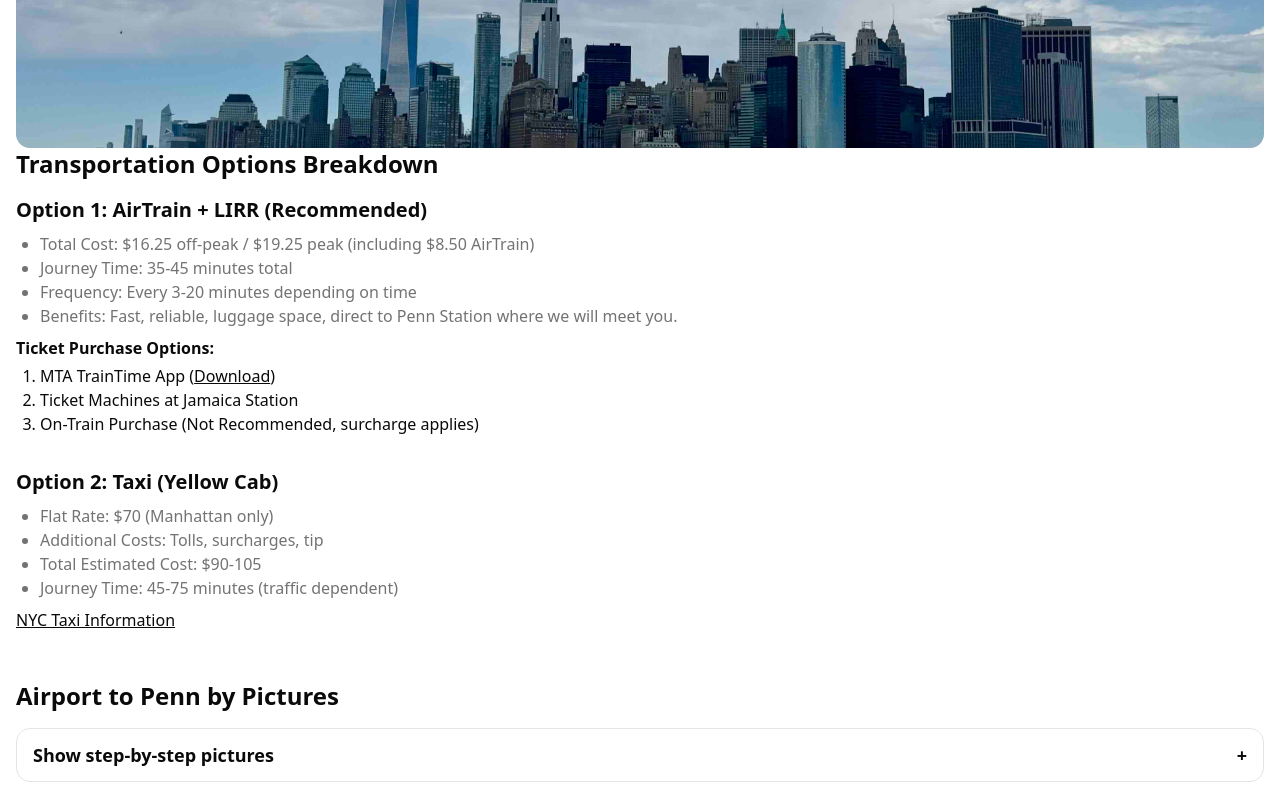
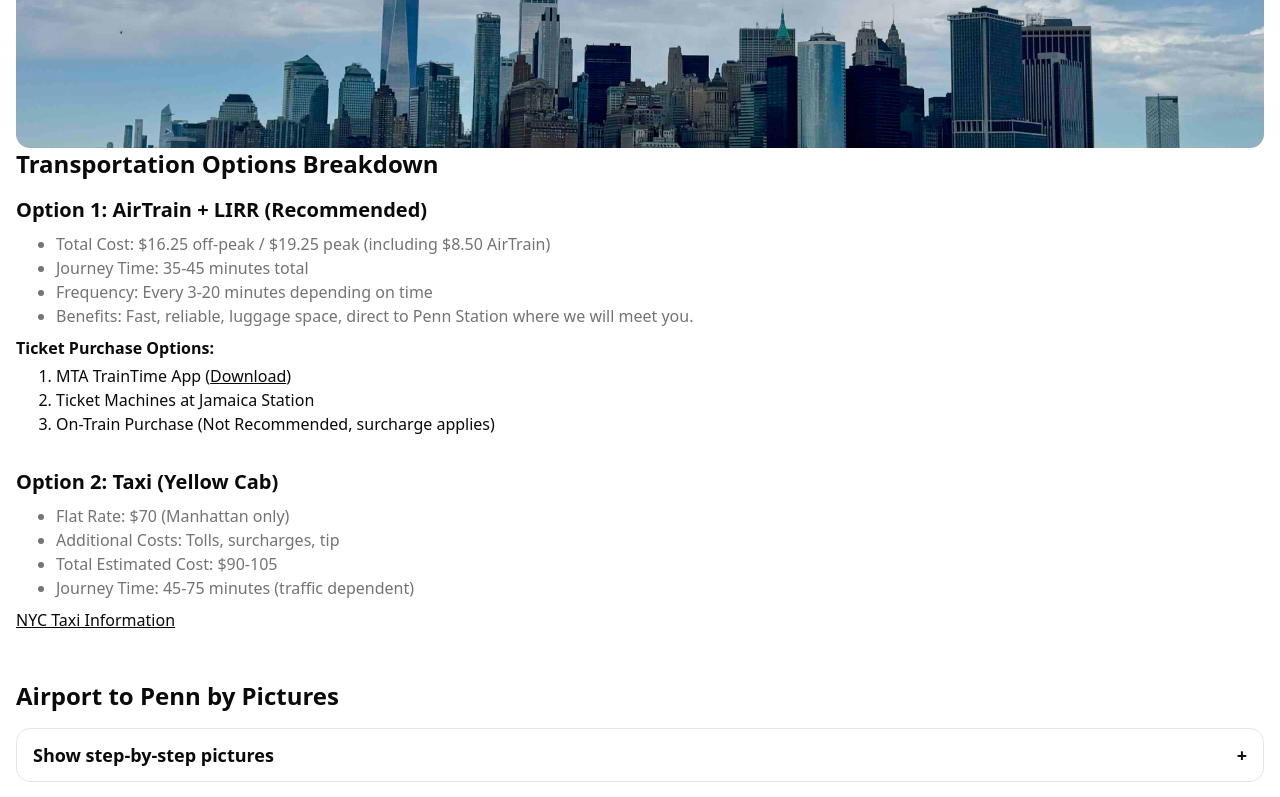
Before and after one commit to ux-mark/nyc-fairies-tourist, a Next.js app: page /jfk-to-manhattan in a window 1280 px wide. Shown: the part 404-1201 px from the top of the page. Built offline with nearby package versions, Linux system fonts and the light colour scheme; no server answers.

Commit message:
Fixed padding issue on small devices

```diff
--- a/src/components/JFKGuide/TransportOptions.tsx
+++ b/src/components/JFKGuide/TransportOptions.tsx
@@ -4,14 +4,14 @@ export default function TransportOptions() {
 			<h2 id="transport-options-title" className="text-2xl font-bold mb-4">Transportation Options Breakdown</h2>
 			<div className="mb-8">
 				<h3 className="text-xl font-semibold mb-2">Option 1: AirTrain + LIRR (Recommended)</h3>
-				<ul className="list-disc ml-6 mb-2 text-muted-foreground">
+			<ul className="list-disc ml-6 mb-2 text-muted-foreground px-2 md:px-4">
 					<li>Total Cost: $16.25 off-peak / $19.25 peak (including $8.50 AirTrain)</li>
 					<li>Journey Time: 35-45 minutes total</li>
 					<li>Frequency: Every 3-20 minutes depending on time</li>
 					<li>Benefits: Fast, reliable, luggage space, direct to Penn Station where we will meet you.</li>
 				</ul>
 				<h4 className="font-semibold mb-1">Ticket Purchase Options:</h4>
-				<ol className="list-decimal ml-6 mb-2">
+			<ol className="list-decimal ml-6 mb-2 px-2 md:px-4">
 					<li>MTA TrainTime App (<a href="https://www.mta.info/traintime" target="_blank" rel="noopener" className="underline">Download</a>)</li>
 					<li>Ticket Machines at Jamaica Station</li>
 					<li>On-Train Purchase (Not Recommended, surcharge applies)</li>
@@ -19,7 +19,7 @@ export default function TransportOptions() {
 			</div>
 			<div className="mb-8">
 				<h3 className="text-xl font-semibold mb-2">Option 2: Taxi (Yellow Cab)</h3>
-				<ul className="list-disc ml-6 mb-2 text-muted-foreground">
+			<ul className="list-disc ml-6 mb-2 text-muted-foreground px-2 md:px-4">
 					<li>Flat Rate: $70 (Manhattan only)</li>
 					<li>Additional Costs: Tolls, surcharges, tip</li>
 					<li>Total Estimated Cost: $90-105</li>
```
Also changed, not shown: todo/enhancements.md (line endings or trailing spaces).
